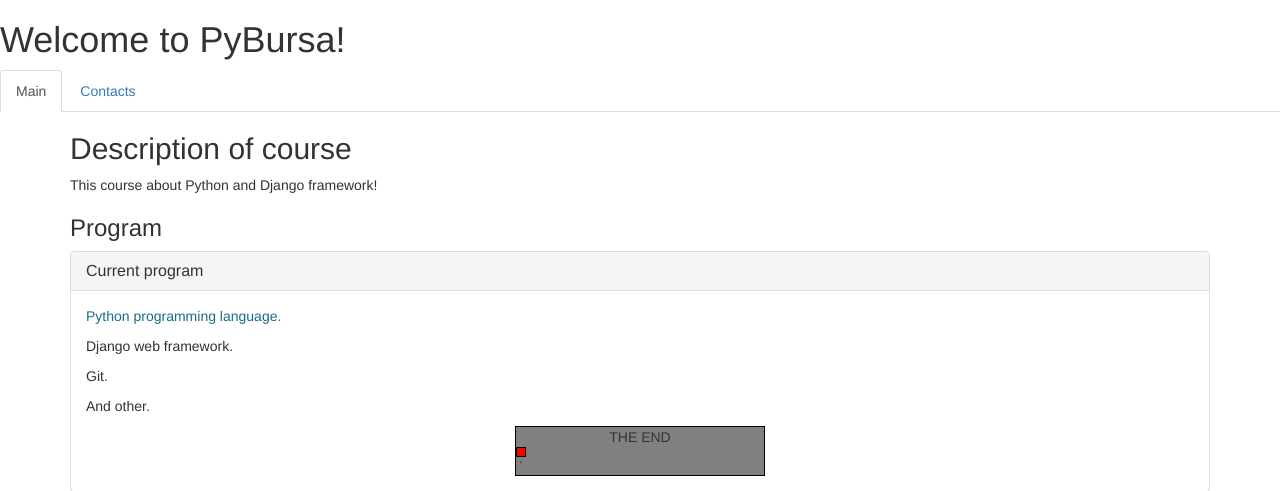
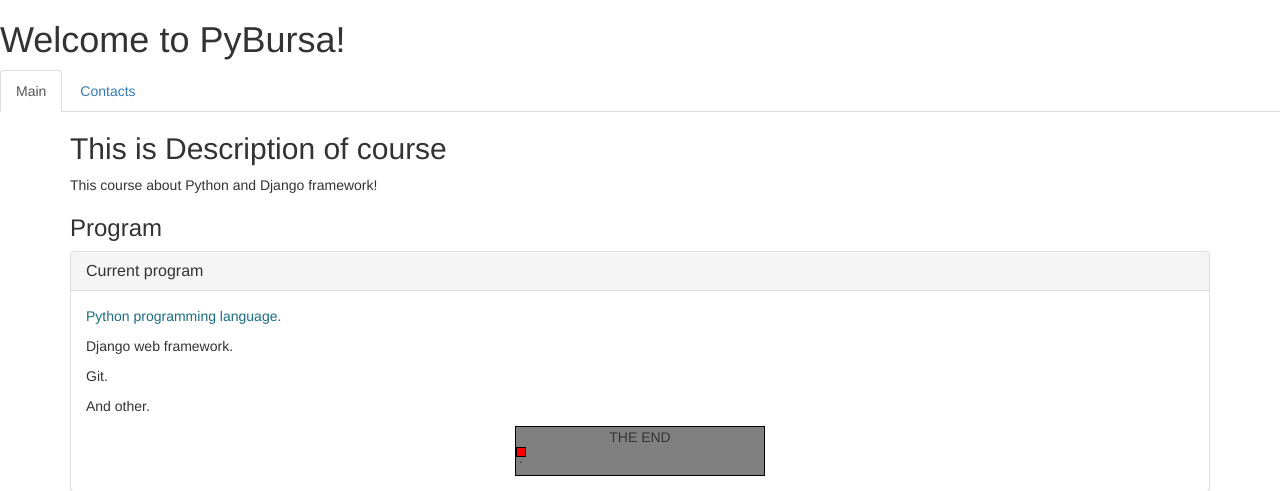
Before and after one commit to vpikalova/ooniversity_django_courses_06, a Python web app: template templates/index.html in a window 1280 px wide. Shown: the top 491 px of the page. Run offline with Jinja, Linux system fonts and the light colour scheme; the template is opened without the code that fills it, so the values that code supplies are empty.

Commit message:
Added description

```diff
--- a/templates/index.html
+++ b/templates/index.html
@@ -20,7 +20,7 @@
       <li role="presentation"><a href="contact.html">Contacts</a></li>
     </ul>
     <div class="container">
-      <h2>Description of course</h2>
+      <h2>This is Description of course</h2>
       <p>This course about Python and Django framework!</p>
       <h3>Program</h3>
       <div class="panel panel-default">
```
